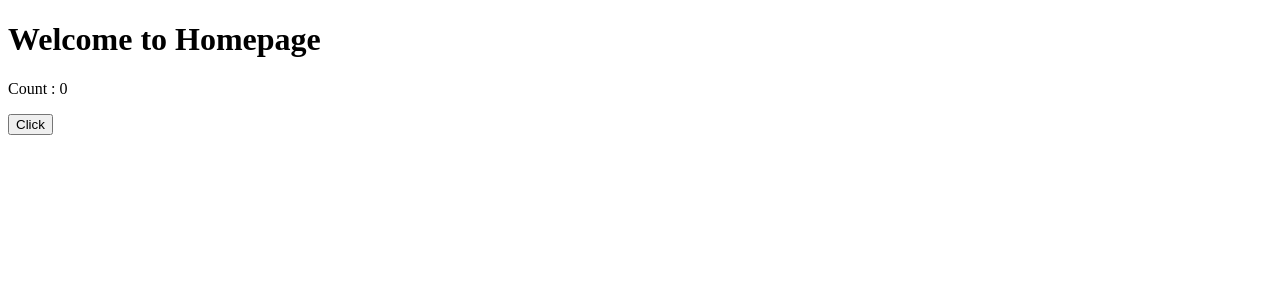
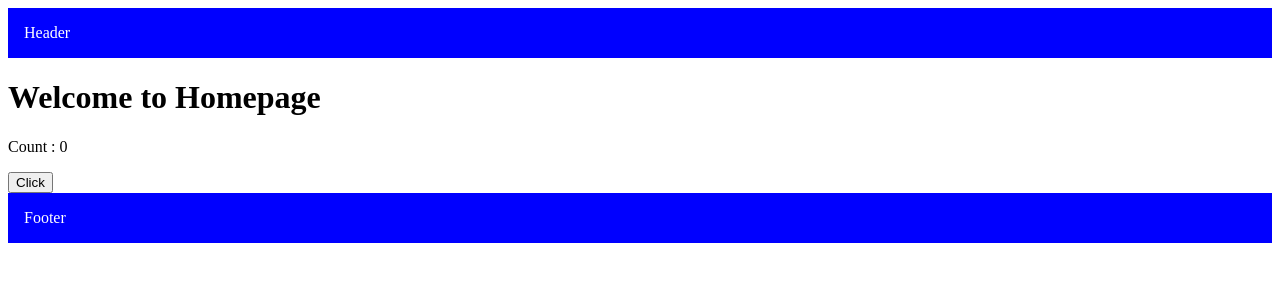
Before and after one commit to keshav-provus/next-js, a Next.js app: page / in a window 1280 px wide. Shown: the top 300 px of the page. Built offline with nearby package versions, Linux system fonts and the light colour scheme.

Commit message:
Added Hearder & Footer in layout.tsx

```diff
--- a/app/layout.tsx
+++ b/app/layout.tsx
@@ -2,7 +2,22 @@ export default function Layout({ children }: { children: React.ReactNode }) {
   return (
     <html>
       <body>
+        <header style={{
+          backgroundColor: 'blue',
+          color: 'white',
+          padding: '1rem'
+        }}>
+          Header
+        </header>
         {children}
+
+        <footer style={{
+          backgroundColor: 'blue',
+          color: 'white',
+          padding: '1rem'
+        }}>
+          Footer
+        </footer>
       </body>
     </html>
   )
```
